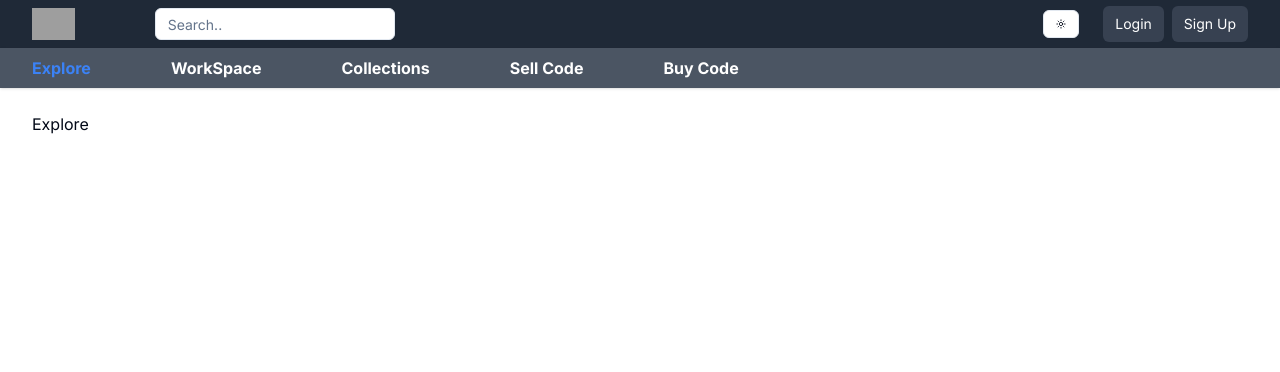
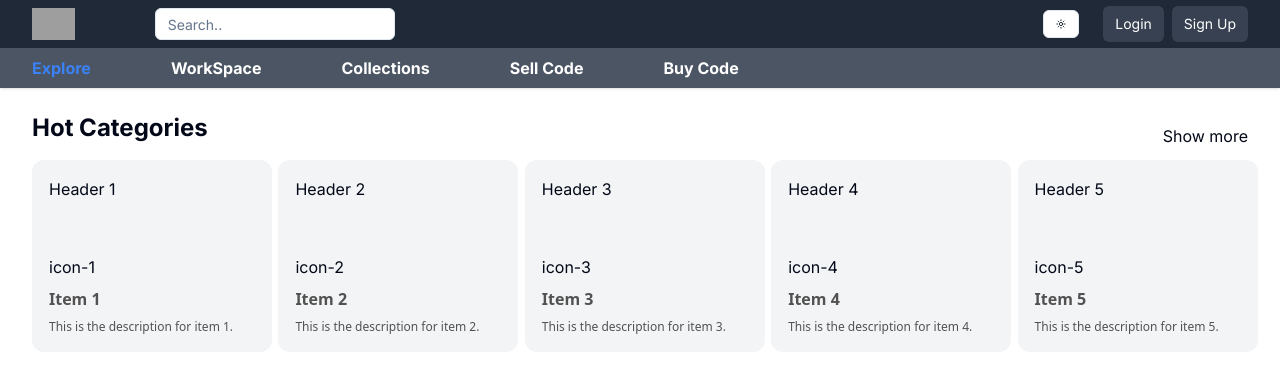
Before and after one commit to navneet9971/website-sell, a Next.js app in the folder frontend/: page / in a window 1280 px wide. Shown: the top 372 px of the page. Built offline with nearby package versions, Linux system fonts and the light colour scheme; grey boxes are pictures that could not be loaded.

Commit message:
Next work redrict all categrios on new page and main page show only 5 data

```diff
--- /dev/null
+++ b/frontend/components/Categories.jsx
@@ -0,0 +1,42 @@
+import React, { useState } from 'react';
+// import { useRouter } from 'next/router';
+import { BentoGrid, BentoGridItem } from './ui/BentoGrid';
+import { CategoriesData } from '@/data/data';
+
+export const Categories = () => {
+  const [showAll, setShowAll] = useState(false);
+//   const router = useRouter();
+
+  const handleShowMore = () => {
+    // Redirect to another page to show all categories
+    // router.push('/');
+    console.log("show all data")
+  };
+
+  // Determine the number of categories to display
+  const categoriesToDisplay = showAll ? CategoriesData : CategoriesData.slice(0, 5);
+
+  return (
+    <div>
+      <div className='flex items-center justify-between'>
+        <h1 className='font-bold text-2xl mb-4'>Hot Categories</h1>
+        {!showAll && (
+          <h3 className='cursor-pointer' onClick={handleShowMore}>Show more</h3>
+        )}
+      </div>
+
+      <BentoGrid className="max-w-full mx-auto md:auto-rows-[20rem]">
+        {categoriesToDisplay.map((item, i) => (
+          <BentoGridItem
+            key={i}
+            title={item.title}
+            description={item.description}
+            header={item.header}
+            className={item.className}
+            icon={item.icon}
+          />
+        ))}
+      </BentoGrid>
+    </div>
+  );
+};
--- a/frontend/components/Explore.jsx
+++ b/frontend/components/Explore.jsx
@@ -1,8 +1,11 @@
 import React from 'react'
+import { Categories } from './Categories'
 
 const Explore = () => {
   return (
-    <div>Explore</div>
+
+    <Categories />
+
   )
 }
 
--- /dev/null
+++ b/frontend/components/ui/BentoGrid.jsx
@@ -0,0 +1,42 @@
+import { cn } from "@/lib/utils";
+
+export const BentoGrid = ({ className, children }) => {
+  return (
+    <div
+      className={cn(
+        "grid md:auto-rows-[18rem] grid-cols-1 md:grid-cols-5 gap-4 max-w-7xl mx-auto ",
+        className
+      )}
+    >
+      {children}
+    </div>
+  );
+};
+
+export const BentoGridItem = ({
+  className,
+  title,
+  description,
+  header,
+  icon,
+}) => {
+  return (
+    <div
+      className={cn(
+        "w-60 h-48 row-span-1 rounded-xl group/bento hover:shadow-xl transition duration-200 shadow-input dark:shadow-none p-4 dark:bg-black dark:border-white/[0.2] bg-gray-100 border border-transparent justify-between flex flex-col space-y-4",
+        className
+      )}
+    >
+      {header}
+      <div className="group-hover/bento:translate-x-2 transition duration-200">
+        {icon}
+        <div className="font-sans font-bold text-neutral-600 dark:text-neutral-200 mb-2 mt-2">
+          {title}
+        </div>
+        <div className="font-sans font-normal text-neutral-600 text-xs dark:text-neutral-300">
+          {description}
+        </div>
+      </div>
+    </div>
+  );
+};
--- /dev/null
+++ b/frontend/components/ui/Cards.jsx
@@ -0,0 +1,38 @@
+"use client";
+
+import React from "react";
+
+import { motion } from "framer-motion";
+
+
+
+const SkeletonThree = () => {
+    const variants = {
+        initial: {
+            backgroundPosition: "0 50%",
+        },
+        animate: {
+            backgroundPosition: ["0, 50%", "100% 50%", "0 50%"],
+        },
+    };
+    return (
+        <motion.div
+            initial="initial"
+            animate="animate"
+            variants={variants}
+            transition={{
+                duration: 5,
+                repeat: Infinity,
+                repeatType: "reverse",
+            }}
+            className="flex flex-1 w-full h-full min-h-[6rem] dark:bg-dot-white/[0.2] rounded-lg bg-dot-black/[0.2] flex-col space-y-2"
+            style={{
+                background:
+                    "linear-gradient(-45deg, #ee7752, #e73c7e, #23a6d5, #23d5ab)",
+                backgroundSize: "400% 400%",
+            }}
+        >
+            <motion.div className="h-full w-full rounded-lg"></motion.div>
+        </motion.div>
+    );
+};
--- a/frontend/data/data.js
+++ b/frontend/data/data.js
@@ -12,3 +12,77 @@ export const navigation = [
     { id: 4, name : "Sell Code", current: false},
     { id: 5, name : "Buy Code", current: false},
   ]
+
+
+  export const CategoriesData = [
+    {
+        title: "Item 1",
+        description: "This is the description for item 1.",
+        header: "Header 1",
+        className: "class-1",
+        icon: "icon-1"
+    },
+    {
+        title: "Item 2",
+        description: "This is the description for item 2.",
+        header: "Header 2",
+        className: "class-2",
+        icon: "icon-2"
+    },
+    {
+        title: "Item 3",
+        description: "This is the description for item 3.",
+        header: "Header 3",
+        className: "class-3",
+        icon: "icon-3"
+    },
+    {
+        title: "Item 4",
+        description: "This is the description for item 4.",
+        header: "Header 4",
+        className: "class-4",
+        icon: "icon-4"
+    },
+    {
+        title: "Item 5",
+        description: "This is the description for item 5.",
+        header: "Header 5",
+        className: "class-5",
+        icon: "icon-5"
+    },
+    {
+        title: "Item 6",
+        description: "This is the description for item 6.",
+        header: "Header 6",
+        className: "class-6",
+        icon: "icon-6"
+    },
+    {
+        title: "Item 7",
+        description: "This is the description for item 7.",
+        header: "Header 7",
+        className: "class-7",
+        icon: "icon-7"
+    },
+    {
+        title: "Item 8",
+        description: "This is the description for item 8.",
+        header: "Header 8",
+        className: "class-8",
+        icon: "icon-8"
+    },
+    {
+        title: "Item 9",
+        description: "This is the description for item 9.",
+        header: "Header 9",
+        className: "class-9",
+        icon: "icon-9"
+    },
+    {
+        title: "Item 10",
+        description: "This is the description for item 10.",
+        header: "Header 10",
+        className: "class-10",
+        icon: "icon-10"
+    }
+];
--- a/frontend/package.json
+++ b/frontend/package.json
@@ -14,8 +14,10 @@
     "@radix-ui/react-dialog": "^1.1.1",
     "@radix-ui/react-dropdown-menu": "^2.1.1",
     "@radix-ui/react-slot": "^1.1.0",
+    "@tabler/icons-react": "^3.11.0",
     "class-variance-authority": "^0.7.0",
     "clsx": "^2.1.1",
+    "framer-motion": "^11.3.6",
     "lucide-react": "^0.408.0",
     "next": "14.2.5",
     "next-themes": "^0.3.0",
```
Also changed, not shown: 1 other file (tests, documents, lock files or other folders).
